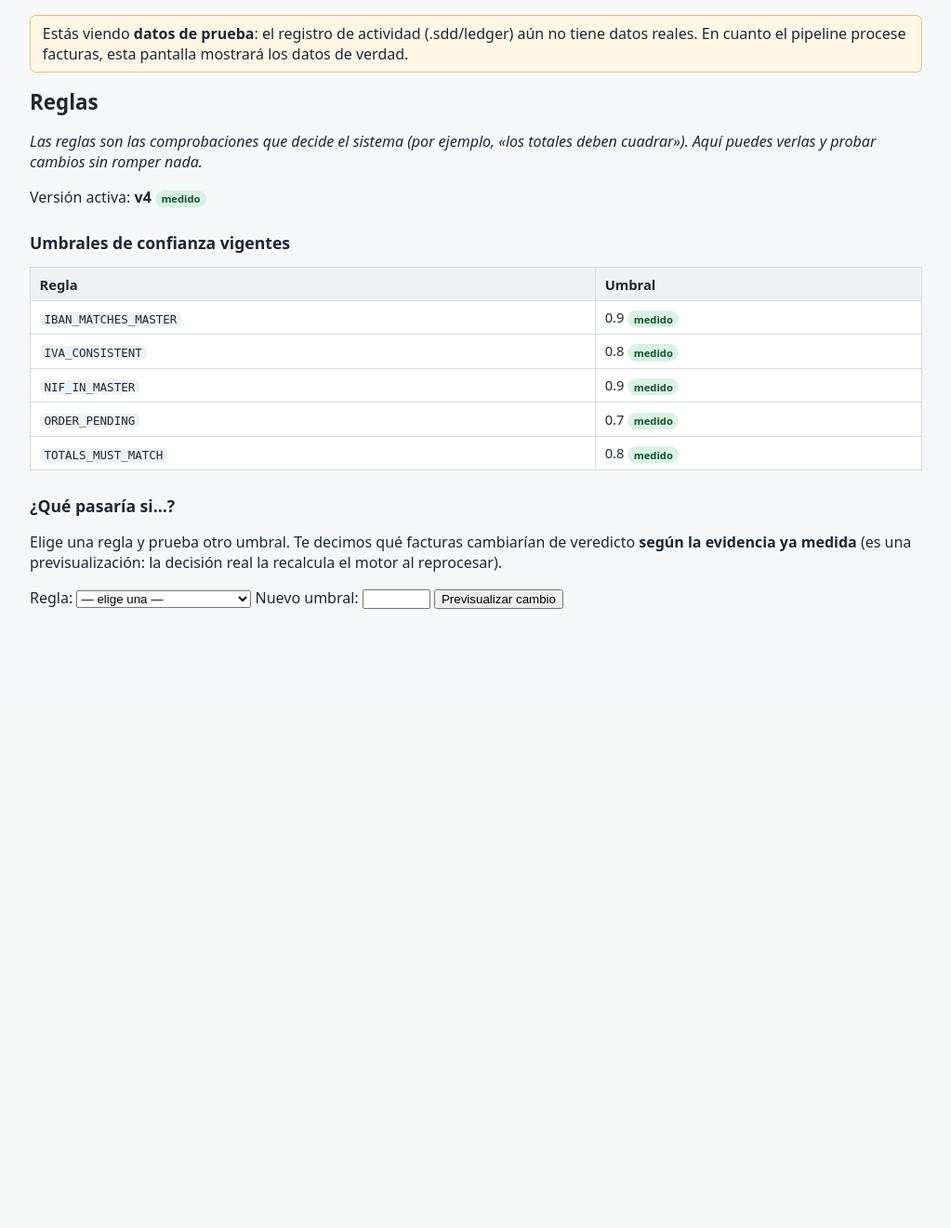
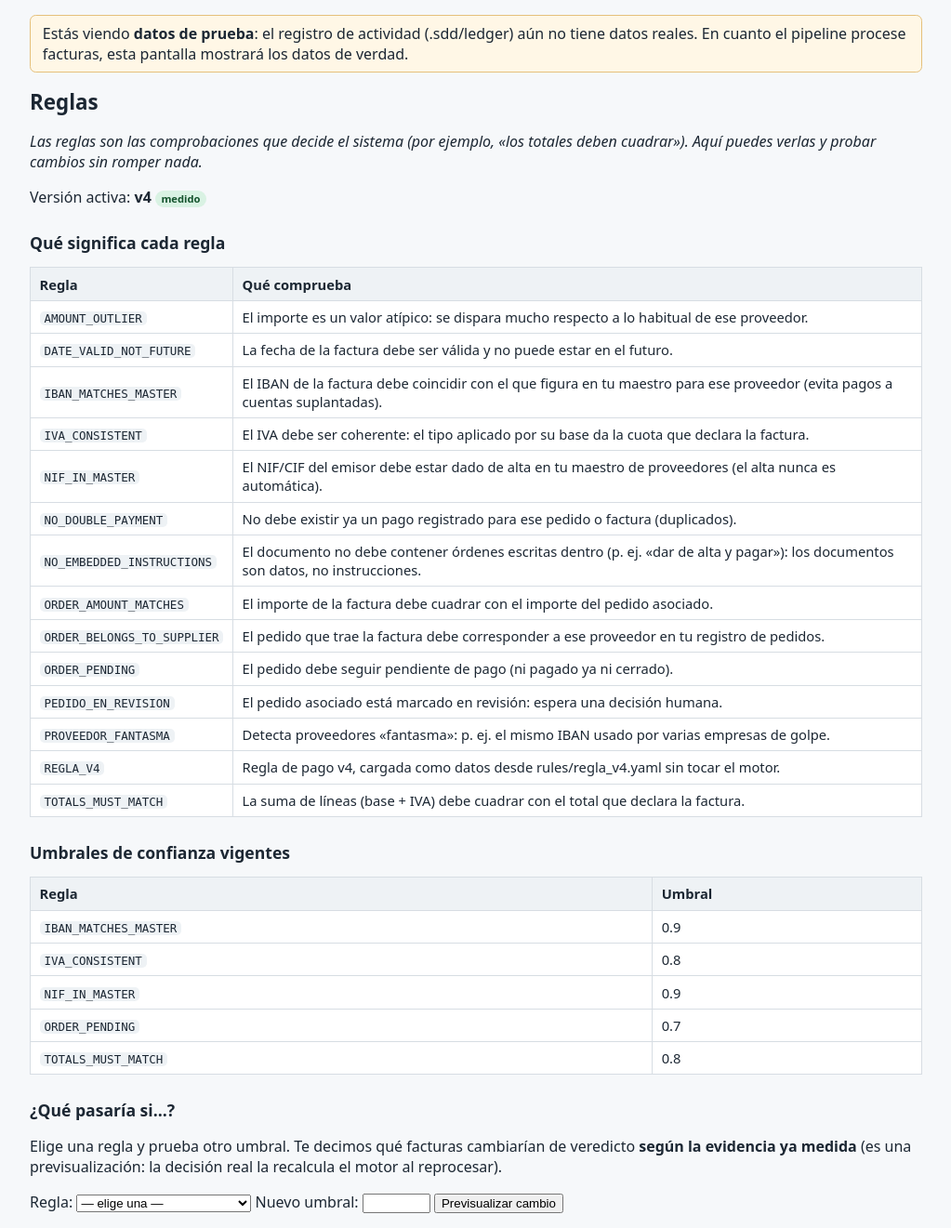
Before and after one commit to guluc3m/hackspain26, a FastAPI app: page /reglas in a window 1280 px wide. Shown: the part 41-1362 px from the top of the page at 93% size, without its empty margins (128-1151 px from the left). Before the commit the page ends 696 px from the top, so only its background shows below. Run offline with FastAPI, Linux system fonts and the light colour scheme; parts of the project's set-up code (start-up, migrations or seed data) failed here and were passed over.

Commit message:
Reglas explicadas en la UI: hover (title) con la descripción llana en cada código y tabla «Qué significa cada regla» en /reglas; descripciones para las 14 reglas del motor + test de cobertura

```diff
--- a/src/albertitos/ui/app.py
+++ b/src/albertitos/ui/app.py
@@ -83,6 +83,22 @@ NOMBRES_DRILL: dict[str, str] = {
     "backoff-429": "Demasiadas peticiones: espera y reintenta",
     "crash-reanudacion": "Apagón a mitad de lote: reanuda sin duplicados",
     "ledger-corrupto": "Registro dañado: se tolera sin inventar",
+}
+DESCRIPCIONES_REGLAS: dict[str, str] = {
+    "NIF_IN_MASTER": "El NIF/CIF del emisor debe estar dado de alta en tu maestro de proveedores (el alta nunca es automática).",
+    "IBAN_MATCHES_MASTER": "El IBAN de la factura debe coincidir con el que figura en tu maestro para ese proveedor (evita pagos a cuentas suplantadas).",
+    "ORDER_BELONGS_TO_SUPPLIER": "El pedido que trae la factura debe corresponder a ese proveedor en tu registro de pedidos.",
+    "ORDER_AMOUNT_MATCHES": "El importe de la factura debe cuadrar con el importe del pedido asociado.",
+    "TOTALS_MUST_MATCH": "La suma de líneas (base + IVA) debe cuadrar con el total que declara la factura.",
+    "IVA_CONSISTENT": "El IVA debe ser coherente: el tipo aplicado por su base da la cuota que declara la factura.",
+    "DATE_VALID_NOT_FUTURE": "La fecha de la factura debe ser válida y no puede estar en el futuro.",
+    "ORDER_PENDING": "El pedido debe seguir pendiente de pago (ni pagado ya ni cerrado).",
+    "NO_DOUBLE_PAYMENT": "No debe existir ya un pago registrado para ese pedido o factura (duplicados).",
+    "NO_EMBEDDED_INSTRUCTIONS": "El documento no debe contener órdenes escritas dentro (p. ej. «dar de alta y pagar»): los documentos son datos, no instrucciones.",
+    "PROVEEDOR_FANTASMA": "Detecta proveedores «fantasma»: p. ej. el mismo IBAN usado por varias empresas de golpe.",
+    "AMOUNT_OUTLIER": "El importe es un valor atípico: se dispara mucho respecto a lo habitual de ese proveedor.",
+    "PEDIDO_EN_REVISION": "El pedido asociado está marcado en revisión: espera una decisión humana.",
+    "REGLA_V4": "Regla de pago v4, cargada como datos desde rules/regla_v4.yaml sin tocar el motor.",
 }
 GLOSARIO: list[tuple[str, str]] = [
     ("PAGAR", "Factura con todas las reglas en verde: se puede pagar."),
@@ -250,6 +266,7 @@ def create_app(
             "nombres_extractor": NOMBRES_EXTRACTOR,
             "nombres_stage": NOMBRES_STAGE,
             "nombres_drill": NOMBRES_DRILL,
+            "descripciones_reglas": DESCRIPCIONES_REGLAS,
             "glosario": GLOSARIO,
         }
         datos.update(extra)
--- a/src/albertitos/ui/templates/factura_detalle.html
+++ b/src/albertitos/ui/templates/factura_detalle.html
@@ -9,7 +9,7 @@ decidieron y por qué. Los códigos exactos se ven al pasar el ratón.</em></p>
 <p>Resultado:
   <span class="{{ decision.result }}">{{ {'PAGAR': 'Pagar', 'NO_PAGAR': 'No pagar', 'ESCALAR': 'Escalar a revisión'}.get(decision.result, decision.result) }}</span>
   &nbsp;·&nbsp; Reglas que deciden:
-  {% for c in codes %}<code>{{ c }}</code> {% endfor %}
+  {% for c in codes %}<code title="{{ descripciones_reglas[c] if c in descripciones_reglas else 'Regla del motor de pagos' }}">{{ c }}</code> {% endfor %}
   &nbsp;·&nbsp; {{ m.etq('medido') }}</p>
 {% else %}
 <p class="aviso">Esta factura aún no tiene decisión: el pipeline sigue
--- a/src/albertitos/ui/templates/facturas.html
+++ b/src/albertitos/ui/templates/facturas.html
@@ -30,7 +30,7 @@ extracción (el eslabón más débil).</p>
   <tr>
     <td>{{ f.file_id }}</td>
     <td class="{{ f.result }}">{{ {'PAGAR': 'Pagar', 'NO_PAGAR': 'No pagar', 'ESCALAR': 'Escalar', 'EN_PROCESO': 'En proceso'}.get(f.result, f.result) }}</td>
-    <td>{% for c in f.codes %}<code>{{ c }}</code> {% else %}—{% endfor %}</td>
+    <td>{% for c in f.codes %}<code title="{{ descripciones_reglas[c] if c in descripciones_reglas else 'Regla del motor de pagos' }}">{{ c }}</code> {% else %}—{% endfor %}</td>
     <td>{% for e in f.extractores %}<code>{{ e }}</code> {% endfor %}</td>
     <td>{{ f.latencia_ms }} ms {{ m.etq('medido') }}</td>
     <td>{% if f.confianza is not none %}{{ '%.2f'|format(f.confianza) }} {{ m.etq('medido') }}{% else %}—{% endif %}</td>
--- a/src/albertitos/ui/templates/reglas.html
+++ b/src/albertitos/ui/templates/reglas.html
@@ -10,11 +10,19 @@ romper nada.</em></p>
   {% if activas.version %}<strong>{{ activas.version }}</strong> {{ m.etq('medido') }}
   {% else %}aún sin decisiones registradas{% endif %}</p>
 
+<h2>Qué significa cada regla</h2>
+<table>
+  <tr><th>Regla</th><th>Qué comprueba</th></tr>
+  {% for cod, desc in descripciones_reglas | dictsort %}
+  <tr><td><code title="{{ desc }}">{{ cod }}</code></td><td>{{ desc }}</td></tr>
+  {% endfor %}
+</table>
+
 <h2>Umbrales de confianza vigentes</h2>
 <table>
   <tr><th>Regla</th><th>Umbral</th></tr>
   {% for cod, umbral in activas.umbrales | dictsort %}
-  <tr><td><code>{{ cod }}</code></td><td>{{ umbral }} {{ m.etq('medido') }}</td></tr>
+  <tr><td><code title="{{ descripciones_reglas[cod] if cod in descripciones_reglas else 'Regla del motor de pagos' }}">{{ cod }}</code></td><td>{{ umbral }}</td></tr>
   {% else %}
   <tr><td colspan="2">Sin umbrales registrados todavía.</td></tr>
   {% endfor %}
--- a/src/albertitos/ui/templates/revision.html
+++ b/src/albertitos/ui/templates/revision.html
@@ -19,7 +19,7 @@ página {{ pagina }} de {{ n_paginas }}.
 <div class="tarjeta">
   <h2>{{ c.decision.file_id }}</h2>
   <p>Motivo: {{ c.motivo }} · Reglas dudosas:
-    {% for cod in c.codes %}<code>{{ cod }}</code> {% endfor %}
+    {% for cod in c.codes %}<code title="{{ descripciones_reglas[cod] if cod in descripciones_reglas else 'Regla del motor de pagos' }}">{{ cod }}</code> {% endfor %}
     · {{ m.etq('medido') }}</p>
   <div class="fila">
     <div>
```
Also changed, not shown: tests/test_reglas_ui.py (added, +39 -0 lines).
